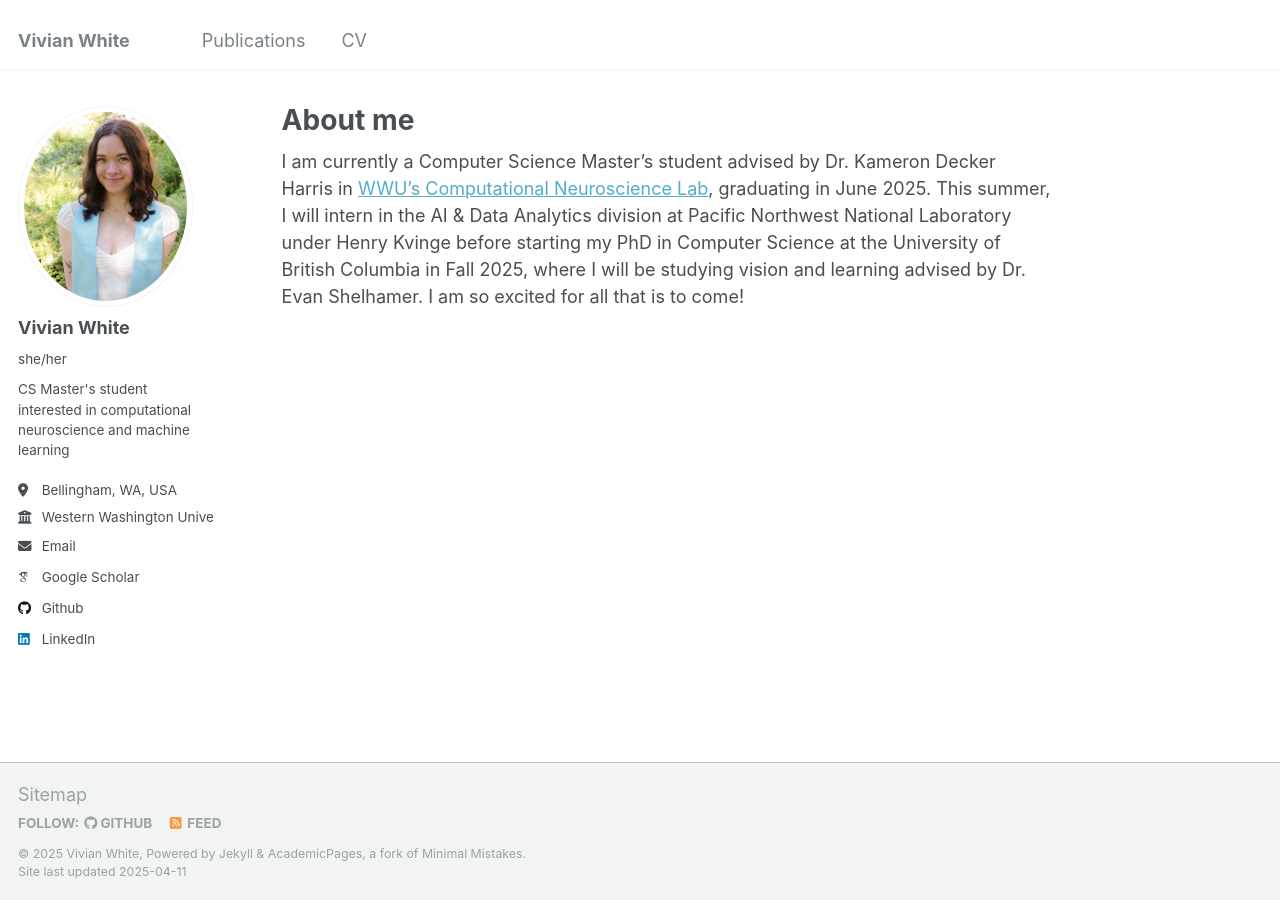
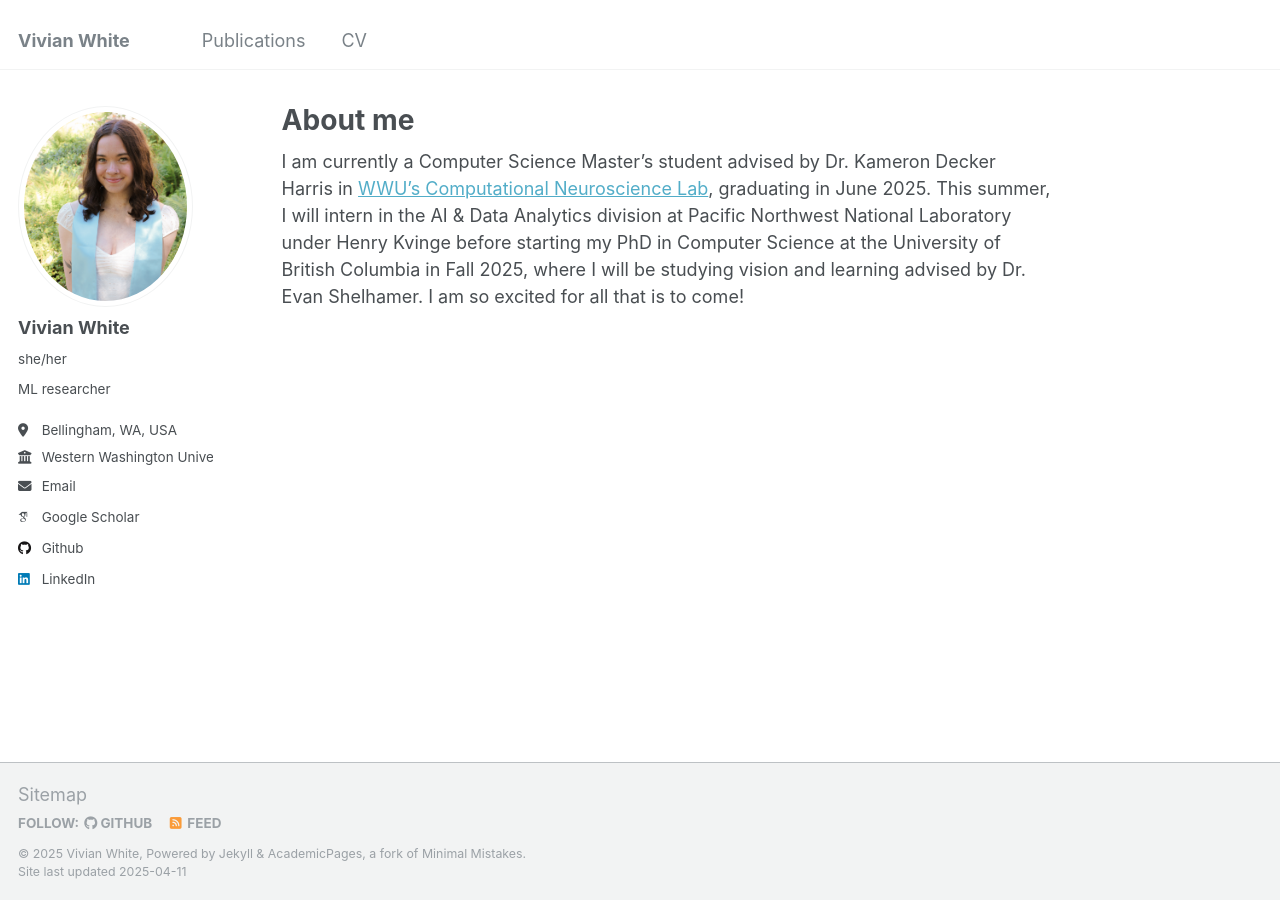
Before and after one commit to vivianwhite/vivianwhite.github.io, a Jekyll site: the page built from _pages/about.md, in a window 1280 px wide. Built offline with Jekyll 4.4.1, drawn with Linux system fonts in a browser that asks for light colours; some web fonts are replaced.

Commit message:
Update _config.yml

```diff
--- a/_config.yml
+++ b/_config.yml
@@ -24,7 +24,7 @@ author:
   avatar           : "new_profile.png"
   name             : "Vivian White"
   pronouns         : "she/her"
-  bio              : "CS Master's student interested in computational neuroscience and machine learning"
+  bio              : "ML researcher"
   location         : "Bellingham, WA, USA"
   employer         : "Western Washington University"
   uri              : # URL
```
